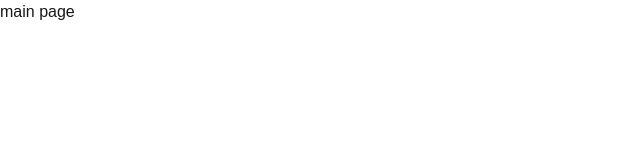
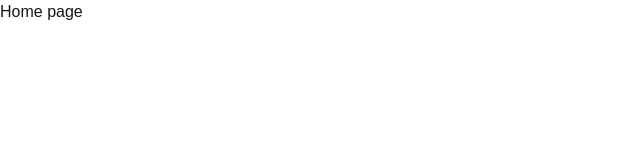
Before and after one commit to Seabass2333/Seabass-tube, a Next.js app: page / in a window 1280 px wide. Shown: the top 160 px of the page, without its empty margins (0-640 px from the left). Built offline with nearby package versions, Linux system fonts and the light colour scheme.

Commit message:
test: test commit

```diff
--- a/src/app/page.tsx
+++ b/src/app/page.tsx
@@ -3,7 +3,7 @@ import Image from 'next/image'
 export default function Home() {
   return (
     <div className='grid grid-rows-[20px_1fr_20px] items-center justify-items-center min-h-screen p-8 pb-20 gap-16 sm:p-20 font-[family-name:var(--font-geist-sans)]'>
-      main page
+      Home page
     </div>
   )
 }
```
